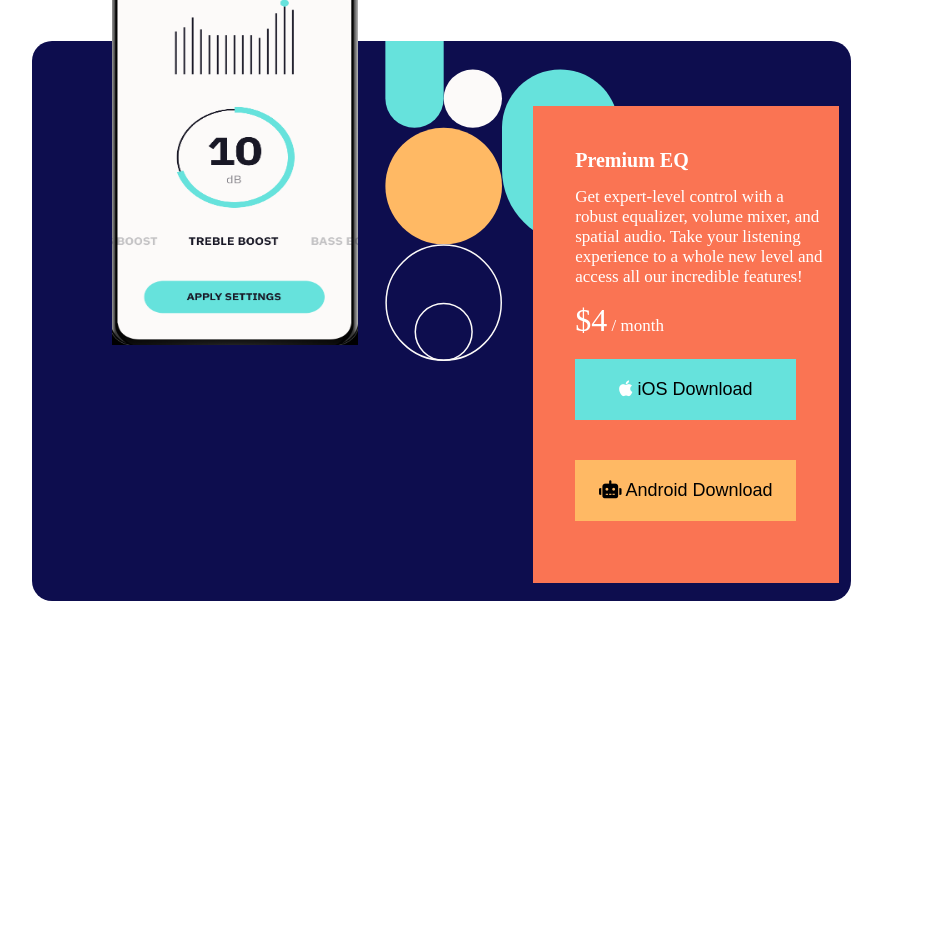
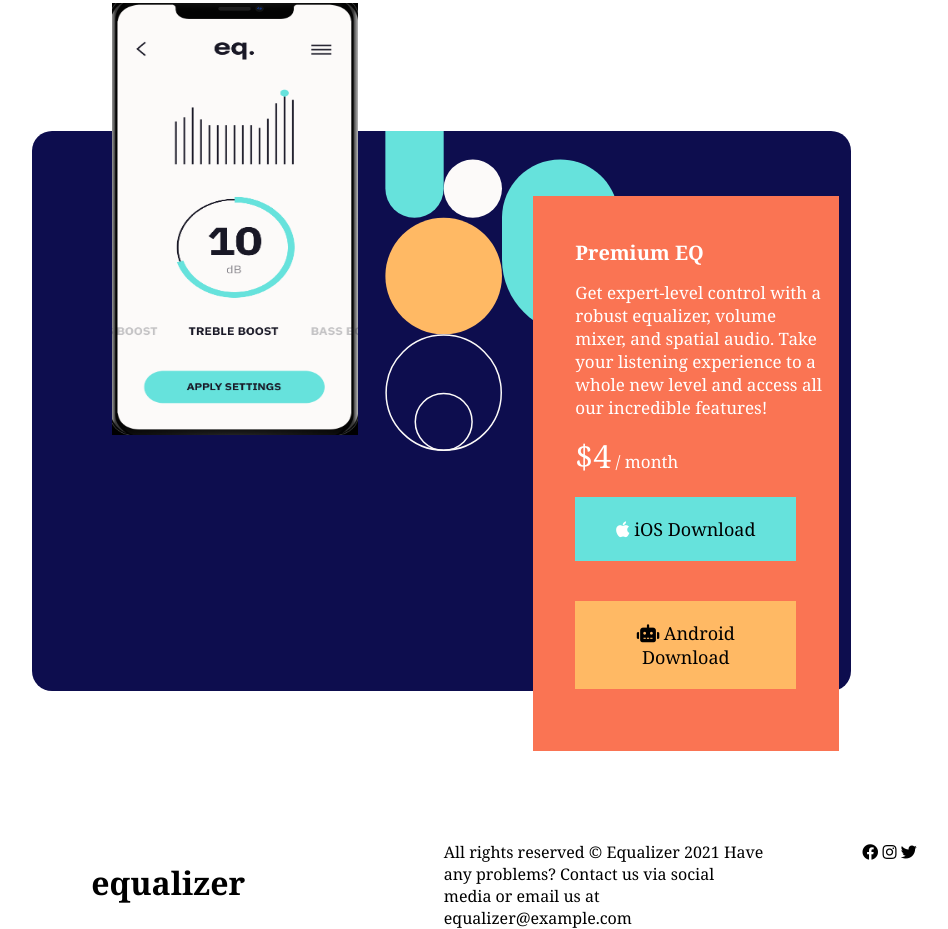
Before and after one commit to YordanDobrev97/equalizer-landing-page, a plain HTML site: page index.html in a window 1280 px wide. Shown: the part 380-1309 px from the top of the page, without its empty margins (186-1134 px from the left). Before the commit the page ends 981 px from the top, so only its background shows below. Drawn offline with Linux system fonts and the light colour scheme.

Commit message:
Add footer section

```diff
--- a/index.html
+++ b/index.html
@@ -67,6 +67,19 @@
                     </div>
               </div>
         </main>
+
+        <footer>
+            <h1 class="header-title">equalizer</h1>
+
+            <p>All rights reserved © Equalizer 2021
+                Have any problems? Contact us via social media or email us at equalizer@example.com</p>
+
+            <div class="social-media">
+                <i class="fab fa-facebook"></i>
+                <i class="fab fa-instagram"></i>
+                <i class="fab fa-twitter"></i>
+            </div>
+        </footer>
     </div>
 </body>
 </html>
--- a/style.css
+++ b/style.css
@@ -2,6 +2,7 @@
     margin: 0;
     padding: 0;
     box-sizing: border-box;
+    font-family:Cambria, Cochin, Georgia, Times, 'Times New Roman', serif;
 }
 
 .site-container {
@@ -124,3 +125,21 @@
     padding: 20px;
     margin: 20px auto;
 }
+
+.android-btn:hover {
+    cursor: pointer;
+}
+
+footer {
+    display: flex;
+    justify-content: space-around;
+}
+
+footer p {
+     max-width: 20em;
+}
+
+.fa-facebook:hover, .fa-instagram:hover, .fa-twitter:hover {
+    cursor: pointer;
+    color: orange;
+}
```
